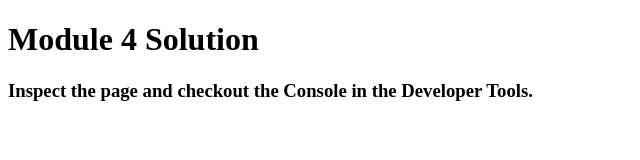
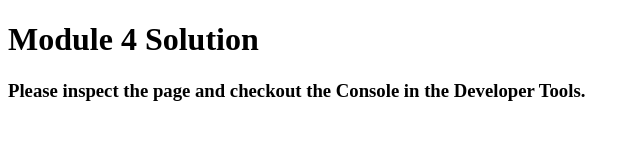
Before and after one commit to Nikodabear/module4-solution, a plain HTML site: page index.html in a window 1280 px wide. Shown: the whole page, without its empty margins (0-640 px from the left). Drawn offline with Linux system fonts and the light colour scheme.

Commit message:
Update index.html

```diff
--- a/index.html
+++ b/index.html
@@ -12,6 +12,6 @@
 </head>
 <body>
   <h1>Module 4 Solution</h1>
-  <h3>Inspect the page and checkout the Console in the Developer Tools.</h3>
+  <h3>Please inspect the page and checkout the Console in the Developer Tools.</h3>
 </body>
 </html>
```
